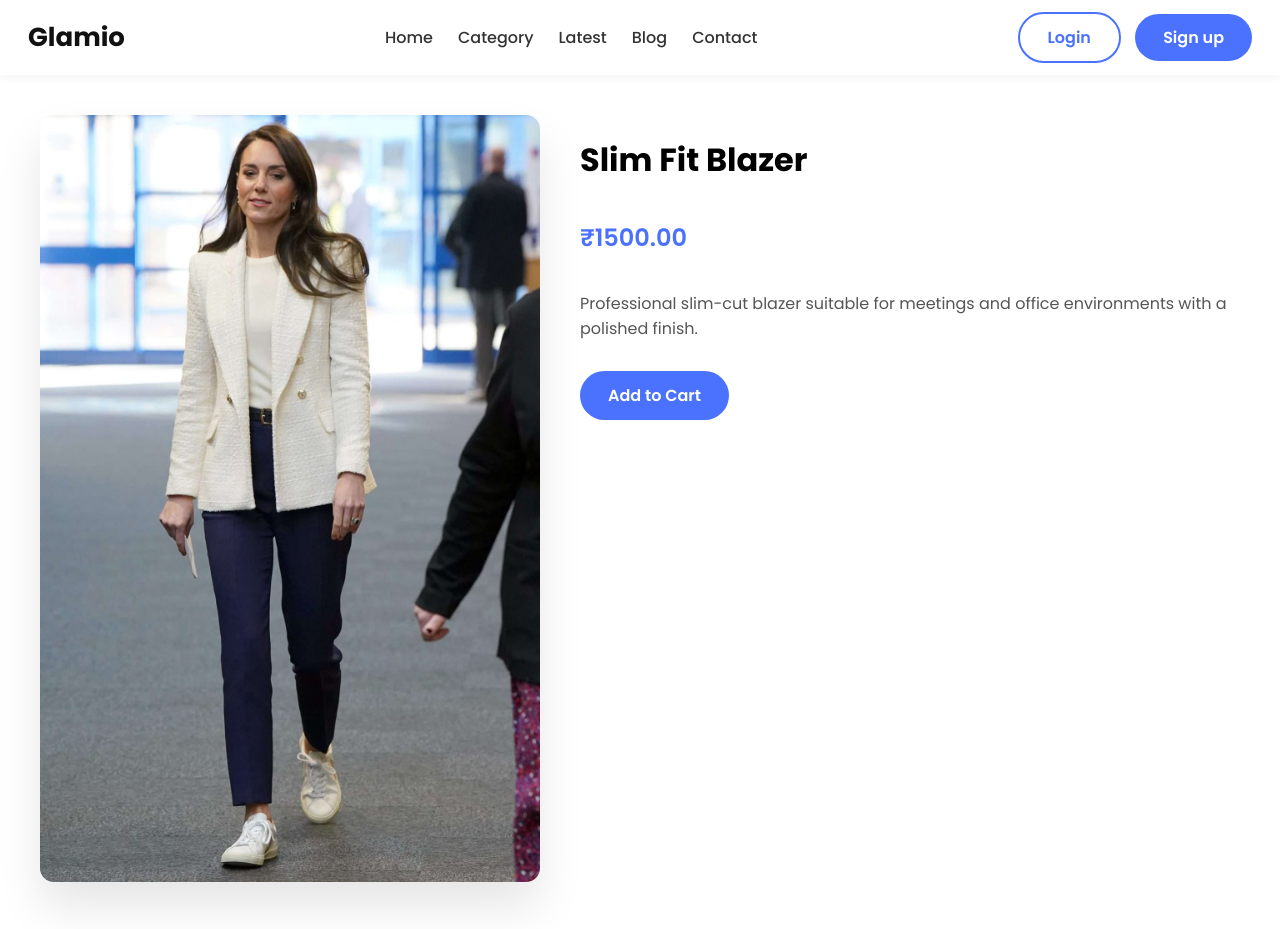
After one commit to Hanna-Anwar/ai_shop_mainproject, a Django app: a page that uses product_app/templates/base.html in a window 1280 px wide. The commit adds this page. Run offline with Django 5.2, Linux system fonts and the light colour scheme; data comes from the database, SQL or seed files in the repository; both versions use the stored data as it was after the commit.

Commit message:
product-list and detail from admin

```diff
--- a/ai_shop/urls.py
+++ b/ai_shop/urls.py
@@ -25,6 +25,8 @@ from django.conf.urls.static import static
 
 from user_app.views import *
 
+from product_app.views import *
+
 urlpatterns = [
     path('admin/', admin.site.urls),
 
@@ -47,6 +49,12 @@ urlpatterns = [
     path('profileshow/',ProfileShowView.as_view(),name="profile_show"),
 
     path('profileedit/',ProfileEditView.as_view(),name="profile_edit"),
+
+    path('products/', ProductListView.as_view(), name='product_list'),
+
+    path('product/<slug:slug>/', ProductDetailView.as_view(), name='product_detail'),  # Detail page
+
+
 ]
 
 
--- a/product_app/models.py
+++ b/product_app/models.py
@@ -62,7 +62,7 @@ class ProductModel(models.Model):
 
             counter = 1
 
-            while Product.objects.filter(slug=slug).exists():
+            while ProductModel.objects.filter(slug=slug).exists():
 
                 slug = f"{base_slug}-{counter}"
 
--- /dev/null
+++ b/product_app/templates/base.html
@@ -0,0 +1,161 @@
+{% load static %}
+<!doctype html>
+<html lang="en">
+
+<head>
+  <meta charset="utf-8" />
+  <meta name="viewport" content="width=device-width,initial-scale=1" />
+  <title>{% block title %}Glamio{% endblock %}</title>
+
+  <link href="https://fonts.googleapis.com/css2?family=Poppins:wght@300;400;500;600;700&display=swap" rel="stylesheet">
+
+  <style>
+    body { margin:0; font-family:'Poppins', sans-serif; background:#fff; }
+
+    /* NAVBAR */
+    nav.main-nav {
+    display: flex;
+    justify-content: space-between;
+    align-items: center;
+    padding: 18px 28px;
+    font-weight: 500;
+    position: sticky;
+    top: 0;
+    background: white;
+    z-index: 100;
+    box-shadow: 0 2px 10px rgba(0,0,0,0.05);
+}
+
+nav .logo {
+    font-size: 26px;
+    font-weight: 700;
+    color: #111;
+}
+
+nav ul {
+    display: flex;
+    gap: 25px;
+    list-style: none;
+    padding: 0;
+    margin: 0;
+}
+
+nav ul li a {
+    text-decoration: none;
+    color: #333;
+    font-weight: 500;
+    transition: 0.3s;
+}
+
+nav ul li a:hover {
+    color: #4A72FF;
+}
+
+.btn-primary {
+    padding: 12px 28px;
+    border-radius: 30px;
+    color: white;
+    background: #4A72FF;
+    border: none;
+    cursor: pointer;
+    text-decoration: none;
+    font-weight: 600;
+    transition: .3s;
+}
+
+.btn-primary:hover {
+    background: #3257e6;
+}
+
+.profile-menu {
+    position: relative;
+    cursor: pointer;
+}
+
+.avatar {
+    width: 40px;
+    height: 40px;
+    border-radius: 50%;
+    background: #4A72FF;
+    color: white;
+    display: flex;
+    justify-content: center;
+    align-items: center;
+    font-weight: 700;
+    font-size: 16px;
+}
+
+.dropdown {
+    display: none;
+    position: absolute;
+    right: 0;
+    top: 50px;
+    background: white;
+    width: 190px;
+    border-radius: 12px;
+    box-shadow: 0 10px 25px rgba(0,0,0,0.12);
+    padding: 14px;
+}
+
+.dropdown a {
+    display: block;
+    text-decoration: none;
+    color: #333;
+    padding: 6px 0;
+    font-size: 15px;
+}
+
+.profile-menu:hover .dropdown {
+    display: block;
+}
+
+    @media(max-width:768px) {
+      nav ul { gap:15px; }
+    }
+  </style>
+
+  {% block extra_css %}{% endblock %}
+</head>
+
+<body>
+
+  <!-- NAVBAR -->
+  <nav class="main-nav">
+    <div class="logo">Glamio</div>
+    <ul>
+      <li><a href="{% url 'product_list' %}">Home</a></li>
+      <li><a href="#">Category</a></li>
+      <li><a href="#">Latest</a></li>
+      <li><a href="#">Blog</a></li>
+      <li><a href="#">Contact</a></li>
+    </ul>
+
+    <div>
+      {% if user.is_authenticated %}
+      <div class="profile-menu">
+        <div class="avatar">{{ user.username|slice:":2"|upper }}</div>
+        <div class="dropdown">
+          <p>Hello {{ user.username }}</p>
+          <a href="#">My Profile</a>
+          <a href="#">Wishlist</a>
+          <a href="#">Orders</a>
+          <hr>
+          <a href="{% url 'logout' %}">Logout</a>
+        </div>
+      </div>
+      {% else %}
+      <a href="{% url 'login' %}" class="btn-primary" style="background:#fff;border:2px solid #4A72FF;color:#4A72FF; margin-right:10px;">Login</a>
+      <a href="{% url 'register' %}" class="btn-primary">Sign up</a>
+      {% endif %}
+    </div>
+  </nav>
+
+  <!-- MAIN CONTENT -->
+  <main>
+    {% block content %}{% endblock %}
+  </main>
+
+  {% block extra_js %}{% endblock %}
+
+</body>
+</html>
--- /dev/null
+++ b/product_app/templates/product_detail.html
@@ -0,0 +1,96 @@
+{% extends "base.html" %}
+
+{% load static %}
+
+{% block title %}{{ product.name }}{% endblock %}
+
+{% block extra_css %}
+<style>
+.product-detail {
+    max-width: 1200px;
+    margin: 40px auto;
+    display: flex;
+    gap: 40px;
+    padding: 0 20px;
+    flex-wrap: wrap;
+}
+
+.product-detail img {
+    width: 500px;
+    max-width: 100%;
+    border-radius: 14px;
+    box-shadow: 0px 25px 45px rgba(0,0,0,0.10);
+    object-fit: cover;
+}
+
+.product-info {
+    flex: 1;
+    display: flex;
+    flex-direction: column;
+}
+
+.product-info h1 {
+    font-size: 32px;
+    font-weight: 700;
+    margin-bottom: 12px;
+}
+
+.product-info p.price {
+    font-size: 24px;
+    font-weight: 600;
+    color: #4A72FF;
+    margin-bottom: 20px;
+}
+
+.product-info p.description {
+    font-size: 16px;
+    color: #555;
+    margin-bottom: 30px;
+}
+
+.btn-primary {
+    padding: 12px 28px;
+    border-radius: 30px;
+    color: white;
+    background: #4A72FF;
+    border: none;
+    cursor: pointer;
+    text-decoration: none;
+    font-weight: 600;
+    width: max-content;
+}
+
+.btn-primary:hover {
+    background: #3257e6;
+}
+
+@media(max-width:768px) {
+    .product-detail {
+        flex-direction: column;
+        align-items: center;
+    }
+    .product-info {
+        width: 100%;
+    }
+}
+</style>
+{% endblock %}
+
+{% block content %}
+<div class="product-detail">
+    <div class="product-image">
+        {% if product.image %}
+            <img src="{{ product.image.url }}" alt="{{ product.name }}">
+        {% else %}
+            <img src="{% static 'images/default_product.png' %}" alt="{{ product.name }}">
+        {% endif %}
+    </div>
+
+    <div class="product-info">
+        <h1>{{ product.name }}</h1>
+        <p class="price">₹{{ product.price }}</p>
+        <p class="description">{{ product.description }}</p>
+        <a href="#" class="btn-primary">Add to Cart</a>
+    </div>
+</div>
+{% endblock %}
--- a/product_app/views.py
+++ b/product_app/views.py
@@ -1,3 +1,51 @@
-from django.shortcuts import render
+from django.shortcuts import render,redirect,get_object_or_404
 
 # Create your views here.
+
+from product_app.models import ProductModel,CategoryModel
+
+from django.views.generic import ListView, DetailView
+
+#listing in product entered in dashboard to frontend
+class ProductListView(ListView):
+
+    model = ProductModel
+
+    template_name = "product_list.html"
+
+    context_object_name = "products"
+
+    def get_queryset(self):
+
+        queryset = ProductModel.objects.filter(is_active=True)
+
+        category_slug = self.request.GET.get("category")  # read ?category=slug from URL
+
+        if category_slug:
+
+            queryset = queryset.filter(category__slug=category_slug)
+
+        return queryset
+
+    def get_context_data(self, **kwargs):
+
+        context = super().get_context_data(**kwargs)
+
+        context["categories"] = CategoryModel.objects.all()
+
+        context["selected_category"] = self.request.GET.get("category")
+
+        return context
+
+
+class ProductDetailView(DetailView):
+
+    model = ProductModel
+
+    template_name = "product_detail.html"
+
+    context_object_name = "product"
+
+    slug_field = "slug"
+
+    slug_url_kwarg = "slug"
--- a/user_app/templates/home.html
+++ b/user_app/templates/home.html
@@ -259,7 +259,7 @@
     <div>
       {% if user.is_authenticated %}
       <div class="profile-menu">
-        <div class="avatar">{{ user.full_name|slice:":2"|upper }}</div>
+        <div class="avatar">{{ user.username|slice:":2"|upper }}</div>
         <div class="dropdown">
           <p>Hello {{ user.username }}</p>
           <a href="{% url 'profile_show' %}">My Profile</a>
```
Also changed, not shown: product_app/templates/product_list.html (added, +113 -0 lines), db.sqlite3, media/products/Cotton__Co-Ord_Set.jpg (added), media/products/Sequin_Evening_Gown.jpg (added), media/products/Slim_Fit_Blazer.jpg (added), media/products/SportX__Dry-Fit_T-Shirt.jpg (added), media/products/denim_jacket1.jpg (added).
